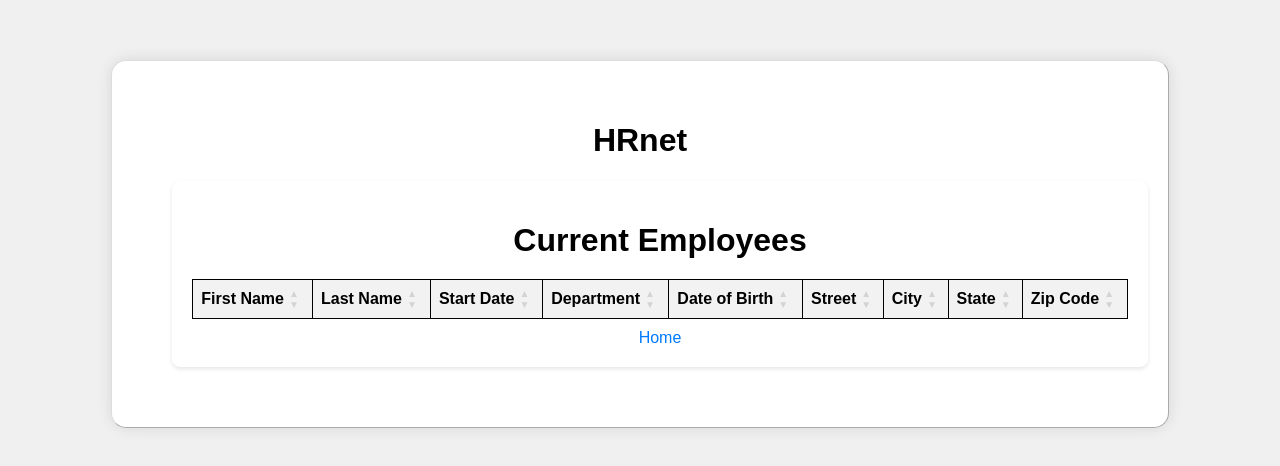
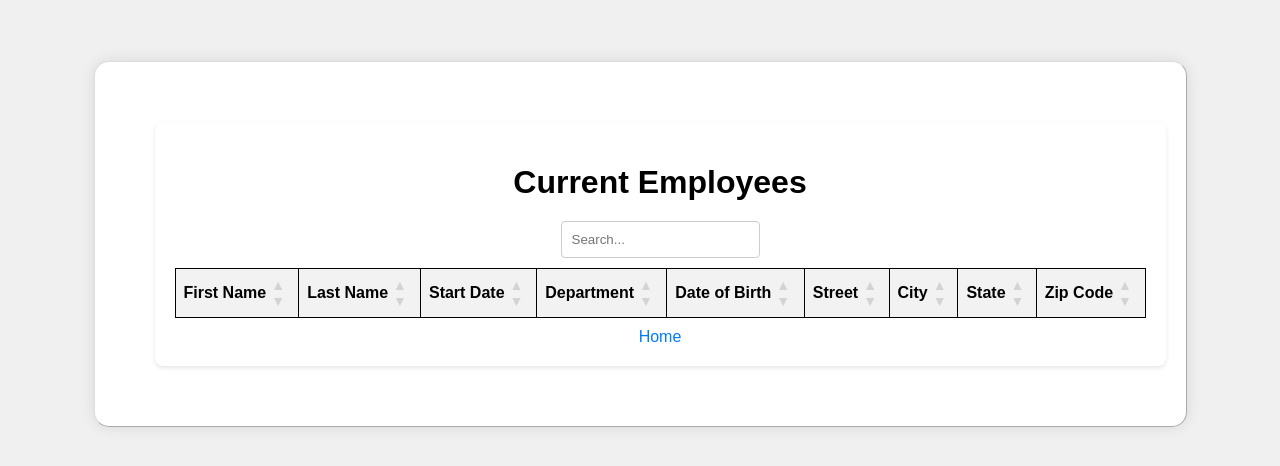
Before and after one commit to Typhub7/hrnet-react, a React (Create React App) app: page /employees in a window 1280 px wide. Shown: the part 156-622 px from the top of the page. Built offline with nearby package versions, Linux system fonts and the light colour scheme.

Commit message:
Global filtered input and arrow optimisation

```diff
--- a/src/App.tsx
+++ b/src/App.tsx
@@ -1,23 +1,32 @@
 import React from 'react';
-import { BrowserRouter as Router, Routes, Route } from 'react-router-dom';
+import { BrowserRouter as Router, Routes, Route, useLocation } from 'react-router-dom';
 import CreateEmployee from './pages/CreateEmployee';
 import EmployeeList from './pages/EmployeeList';
 
+const App: React.FC = () => {
+  const location = useLocation();
 
-const App: React.FC = () => {
   return (
-    <Router>
     <div className="App">
+      {location.pathname !== '/employees' && (
         <header className="App-header">
           <h1>HRnet</h1>
         </header>
+      )}
       <Routes>
         <Route path="/" element={<CreateEmployee />} />
         <Route path="/employees" element={<EmployeeList />} />
       </Routes>
     </div>
+  );
+}
+
+const AppWrapper: React.FC = () => {
+  return (
+    <Router>
+      <App />
     </Router>
   );
 }
 
-export default App;
+export default AppWrapper;
--- a/src/components/EmployeeTable.css
+++ b/src/components/EmployeeTable.css
@@ -2,6 +2,7 @@
 .arrow_container {
     display: flex;
     align-items: center;
+    cursor: pointer;
   }
 
 .sort-arrows {
@@ -12,7 +13,7 @@ margin-left: 5px;
 
 /* Styles par défaut pour les flèches de tri */
 .sort-arrow {
-font-size: 10px;
+font-size: 14px;
 color: gray; /* Couleur grise par défaut */
 }
 
--- a/src/components/EmployeeTable.tsx
+++ b/src/components/EmployeeTable.tsx
@@ -1,11 +1,15 @@
-import React from 'react';
+import React, { useMemo } from 'react';
 import { useSelector } from 'react-redux';
 import { useTable, useSortBy, Column, TableInstance } from 'react-table';
 import { RootState } from '../redux/store';
 import { Employee } from '../pages/CreateEmployee';
 import './EmployeeTable.css'; // Assurez-vous de créer ce fichier CSS
 
-const EmployeeTable: React.FC = () => {
+interface EmployeeTableProps {
+  filterText: string;
+}
+
+const EmployeeTable: React.FC<EmployeeTableProps> = ({ filterText }) => {
   const employees = useSelector((state: RootState) => state.employees.list);
 
   const columns: Column<Employee>[] = React.useMemo(
@@ -23,7 +27,20 @@ const EmployeeTable: React.FC = () => {
     []
   );
 
-  const data = React.useMemo(() => employees, [employees]);
+  const data = useMemo(() => {
+    if (!filterText.trim()) {
+      return employees;
+    } else {
+      return employees.filter(employee =>
+        Object.values(employee).some(
+          value =>
+            typeof value === 'string' &&
+            value.toLowerCase().includes(filterText.toLowerCase())
+        )
+      );
+    }
+  }, [employees, filterText]);
+
 
   const {
     getTableProps,
@@ -31,7 +48,20 @@ const EmployeeTable: React.FC = () => {
     headerGroups,
     rows,
     prepareRow,
+    setSortBy,
   } = useTable({ columns, data }, useSortBy) as TableInstance<Employee>;
+
+  const handleSortAsc = (column: Column<Employee>) => {
+    if (column.id) {
+      setSortBy([{ id: column.id, desc: false }]);
+    }
+  };
+
+  const handleSortDesc = (column: Column<Employee>) => {
+    if (column.id) {
+      setSortBy([{ id: column.id, desc: true }]);
+    }
+  };
 
   return (
     <table {...getTableProps()}>
@@ -39,7 +69,7 @@ const EmployeeTable: React.FC = () => {
         {headerGroups.map(headerGroup => (
           <tr {...headerGroup.getHeaderGroupProps()}>
             {headerGroup.headers.map(column => (
-              <th {...column.getHeaderProps(column.getSortByToggleProps())}>
+              <th {...column.getHeaderProps()}>
                 <div className="arrow_container">
                   {column.render('Header')}
                   <div className="sort-arrows">
@@ -49,6 +79,7 @@ const EmployeeTable: React.FC = () => {
                           ? 'sort-asc'
                           : 'sort-default'
                       }`}
+                      onClick={() => handleSortAsc(column)}
                     >
                       ▲
                     </span>
@@ -58,6 +89,7 @@ const EmployeeTable: React.FC = () => {
                           ? 'sort-desc'
                           : 'sort-default'
                       }`}
+                      onClick={() => handleSortDesc(column)}
                     >
                       ▼
                     </span>
--- /dev/null
+++ b/src/components/SearchInput.tsx
@@ -0,0 +1,25 @@
+import React, { useState } from 'react';
+
+interface SearchInputProps {
+  onSearch: (searchTerm: string) => void;
+}
+
+const SearchInput: React.FC<SearchInputProps> = ({ onSearch }) => {
+  const [searchTerm, setSearchTerm] = useState('');
+
+  const handleChange = (e: React.ChangeEvent<HTMLInputElement>) => {
+    setSearchTerm(e.target.value);
+    onSearch(e.target.value); // Appel de la fonction de recherche à chaque changement
+  };
+
+  return (
+    <input
+      type="text"
+      placeholder="Search..."
+      value={searchTerm}
+      onChange={handleChange}
+    />
+  );
+};
+
+export default SearchInput;
--- a/src/pages/EmployeeList.tsx
+++ b/src/pages/EmployeeList.tsx
@@ -1,14 +1,23 @@
-import React from 'react';
-
+import React, { useState } from 'react';
 import EmployeeTable from '../components/EmployeeTable';
+import SearchInput from '../components/SearchInput';
 import './EmployeeList.css';
 
 const EmployeePage: React.FC = () => {
+  const [filterText, setFilterText] = useState('');
+
+  const handleSearch = (searchTerm: string) => {
+    setFilterText(searchTerm);
+  };
+
   return (
     <div id="employee-div" className="container">
       <h1>Current Employees</h1>
+      <div className="search-container">
+        <SearchInput onSearch={handleSearch} />
+      </div>
       <div className='table_container'>
-        <EmployeeTable />
+        <EmployeeTable filterText={filterText} />
       </div>
       <a href="/">Home</a>
     </div>
```
Also changed, not shown: src/components/GlobalFilter.tsx (deleted, +0 -28 lines), src/index.tsx (+18 -0 lines), 1 other file (tests, documents, lock files or other folders). Lines whose indentation alone changed are shown as unchanged.
